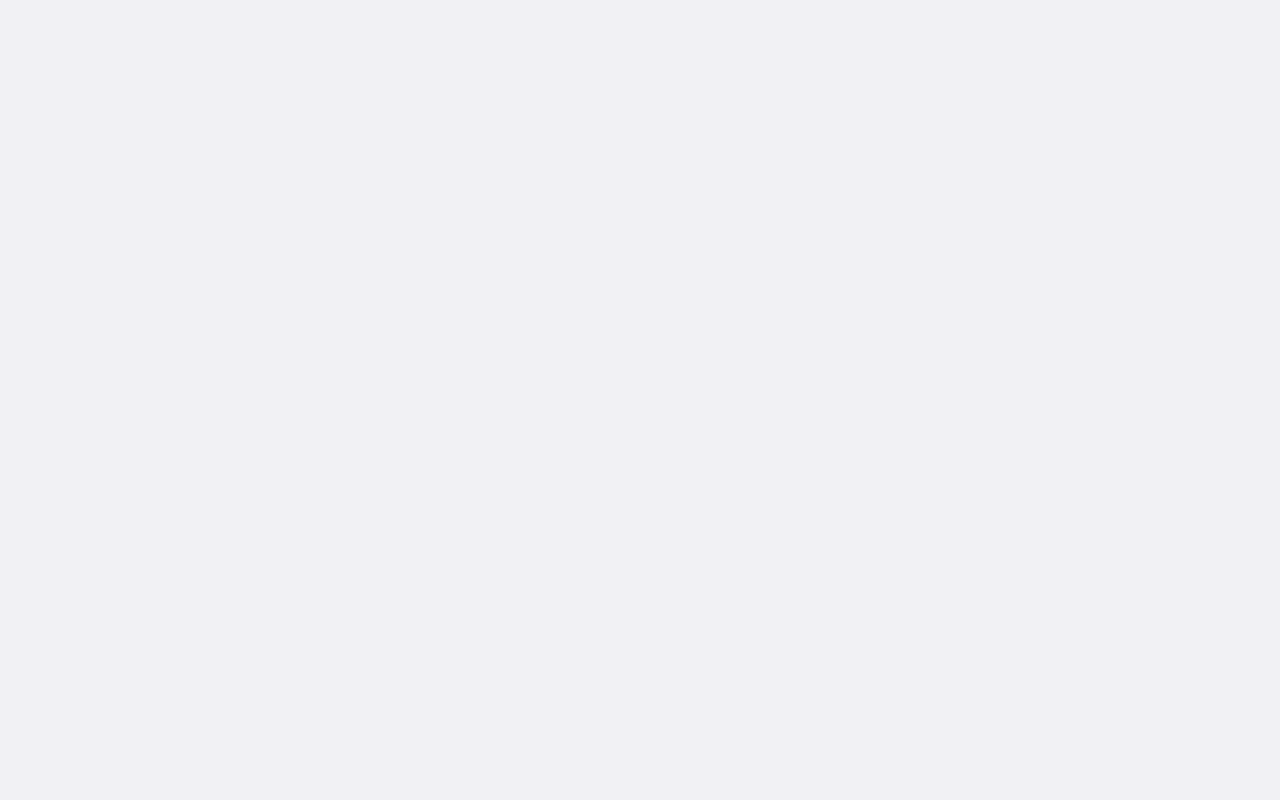
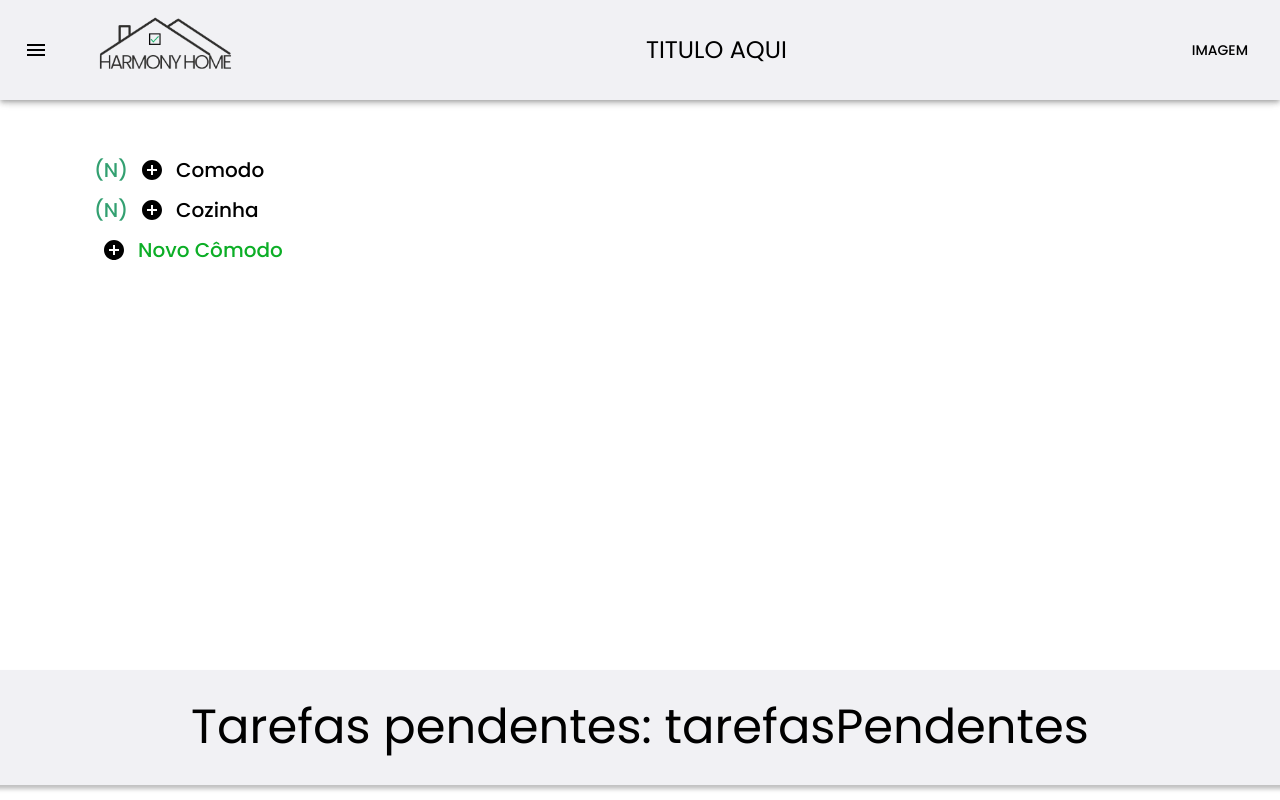
Before and after one commit to Ricardo-Viana/HarmonyHome, a React (Vite) app: page /rooms in a window 1280 px wide. Before the commit this address had no page. Built offline with nearby package versions, Linux system fonts and the light colour scheme.

Commit message:
Tela Comodos Criada

```diff
--- a/src/App.jsx
+++ b/src/App.jsx
@@ -3,7 +3,7 @@ import './App.css'
 import Home from './pages/Home'
 import Register from './pages/Register'
 import Login from './pages/Login'
-import Houses from './pages/Houses'
+import Rooms from './pages/Rooms'
 
 function App() {
   return (
@@ -12,7 +12,7 @@ function App() {
       <Route path='/' element={<Home />} />
       <Route path='/register' element={<Register />} />
       <Route path='/login' element={<Login />} />
-      <Route path='/houses' element={<Houses />} />
+      <Route path='/rooms' element={<Rooms />} />
     </Routes>
     </>
   )
--- a/src/pages/Houses.jsx
+++ b/src/pages/Houses.jsx
@@ -20,7 +20,7 @@ function Houses(){
             <NavBarBox title="TITULO AQUI"/>
             <Box sx={{display: "flex", flexDirection: "column", alignItems: "center", justifyContent: "center", marginLeft: "30px", position: "absolute", top: "150px"}}>
             {casas.map((casa, index) => (
-                <Typography variant="h5" sx={{color: "black"}}>{index + 1}: <Link style={{color: "black"}} >{casa.nome}</Link> ({casa.endereco})</Typography>
+                <Typography variant="h5" sx={{color: "primary.contrastText"}}>{index + 1}: <Link style={{color: "primary.contrastText"}} >{casa.nome}</Link> ({casa.endereco})</Typography>
             ))}
                 <IconButton aria-label="Add" sx={{color: "secondary.light"}}>
                 <AddCircleIcon /> Nova Casa
--- /dev/null
+++ b/src/pages/Rooms.jsx
@@ -0,0 +1,44 @@
+import { useEffect } from "react"
+import NavBarBox from "../components/NavBarBox"
+import { Box, IconButton, Typography, Container } from "@mui/material"
+import BottomBarBox from "../components/BottomBarBox"
+import AddCircleIcon from '@mui/icons-material/AddCircle';
+
+
+function Rooms(){
+
+    useEffect(() => {
+        document.body.style.backgroundColor = "white"
+    }, [])
+
+    const comodos = [{nome: "Comodo"}, {nome: "Cozinha"}]
+
+    return(
+        <>
+        <Container sx={{display: "flex", flexDirection: "row"}}>
+            <NavBarBox title="TITULO AQUI" />
+            <Box sx={{display: "flex", flexDirection : "column", justifyContent: "flex-start",  marginLeft: "30px", position: "absolute", top: "150px"}}>
+                {comodos.map((comodo, index) => (
+                    <Box sx={{display: "flex", flexDirection: "row", alignItems: "center",  gap: 0.5}}>
+                    <Typography variant="h6" sx={{color: "secondary.main"}}> (N)</Typography>
+                    <IconButton aria-label="Add" sx={{color: "primary.contrastText"}}>
+                        <AddCircleIcon />
+                    </IconButton>
+                    <Typography variant="h6" sx={{color: "primary.contrastText"}}> {comodo.nome} </Typography>
+                    </Box>
+                ))}
+                <Box sx={{display: "flex", flexDirection: "row", alignItems: "center",  gap: 0.5}}>
+                    <IconButton aria-label="Add" sx={{color: "primary.contrastText"}}>
+                        <AddCircleIcon />
+                    </IconButton>
+                    <Typography variant="h6" sx={{color: "secondary.light"}}> Novo Cômodo </Typography>
+                </Box>
+            </Box>
+        </Container>
+            <BottomBarBox tasks="tarefasPendentes"></BottomBarBox>
+        </>
+    )
+}
+
+
+export default Rooms
```
